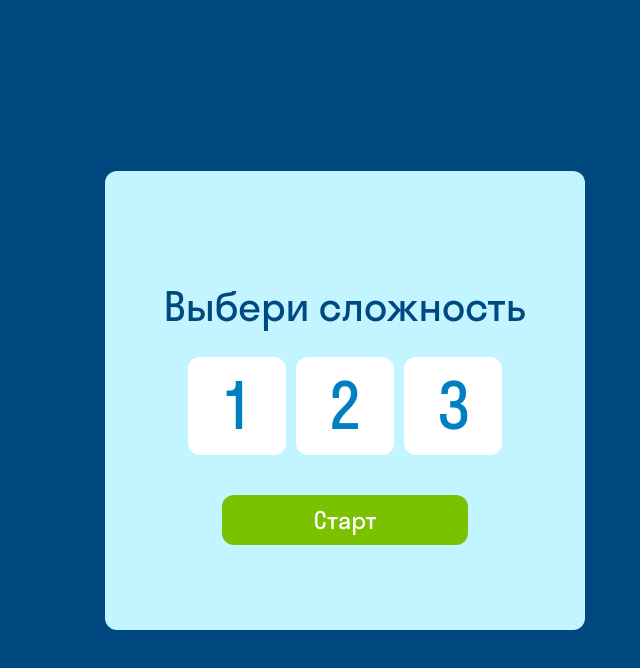
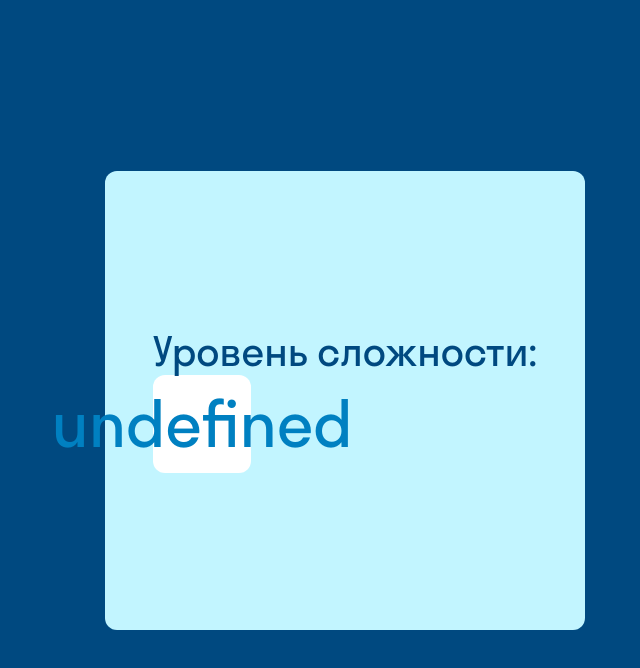
Before and after one commit to tanya-kostecki/card-game, a plain HTML site: page index.html in a window 1280 px wide. Both pictures are taken after a click on the button "Старт". Shown: the whole page, without its empty margins (295-935 px from the left). Drawn offline with Linux system fonts and the light colour scheme.

Commit message:
добавление механизма переключения

```diff
--- a/index.html
+++ b/index.html
@@ -12,12 +12,16 @@
         <div class="container-content">
             <h1 class="container-title">Выбери сложность</h1>
             <div class="container-levels">
-                <button class="container-item">1</button>
-                <button class="container-item">2</button>
-                <button class="container-item">3</button>
+                <input type="radio" id="basic" class="container-level" name="levels" value="1"></input>
+                <label class="radio-label" for="basic">1</label>
+                <input type="radio" id="middle" class="container-level" name="levels" value="2"></input>
+                <label class="radio-label" for="middle">2</label>
+                <input type="radio" id="advanced" class="container-level" name="levels" value="3"></input>
+                <label class="radio-label" for="advanced">3</label>
             </div>
-            <button class="container-button">Старт</button>
+            <button class="start-button">Старт</button>
         </div>
     </div>
+    <script src="./main.js"></script>
 </body>
 </html>
--- /dev/null
+++ b/main.js
@@ -0,0 +1,27 @@
+const container = document.querySelector('.container');
+
+const startButton = document.querySelector('.start-button');
+const containerLevels = document.querySelectorAll('.container-level');
+
+let selectedLevel;
+
+
+startButton.addEventListener('click', () => {
+    for(const containerLevel of containerLevels) {
+        if(containerLevel.checked === true) {
+            selectedLevel = containerLevel.value;
+        }
+    }
+
+    GamePageRender(selectedLevel);
+});
+
+const GamePageRender = (level) => {
+    container.innerHTML = ``;
+    let gamePageHtml = `
+       <div class="container-content">
+            <h1 class="container-title">Уровень сложности:<label class="radio-label">${level}</label></h1>
+       </div> `;
+
+    container.innerHTML = gamePageHtml;
+}
--- a/style.css
+++ b/style.css
@@ -42,8 +42,15 @@ body {
     gap: 10px;
 }
 
-.container-item {
+input {
+    display: none;
+}
+
+.radio-label {
     background-color: white;
+    display: flex;
+    justify-content: center;
+    align-items: center;
     border: white;
     width: 98px;
     height: 98px;
@@ -57,9 +64,14 @@ body {
     line-height: 72px;
     letter-spacing: 0px;
     text-align: center;
+    box-sizing: border-box;
 }
 
-.container-button {
+.container-level:checked + label {
+    color: #7AC100;
+ }
+
+.start-button {
     margin-top: 40px;
     width: 246px;
     height: 50px;
```
